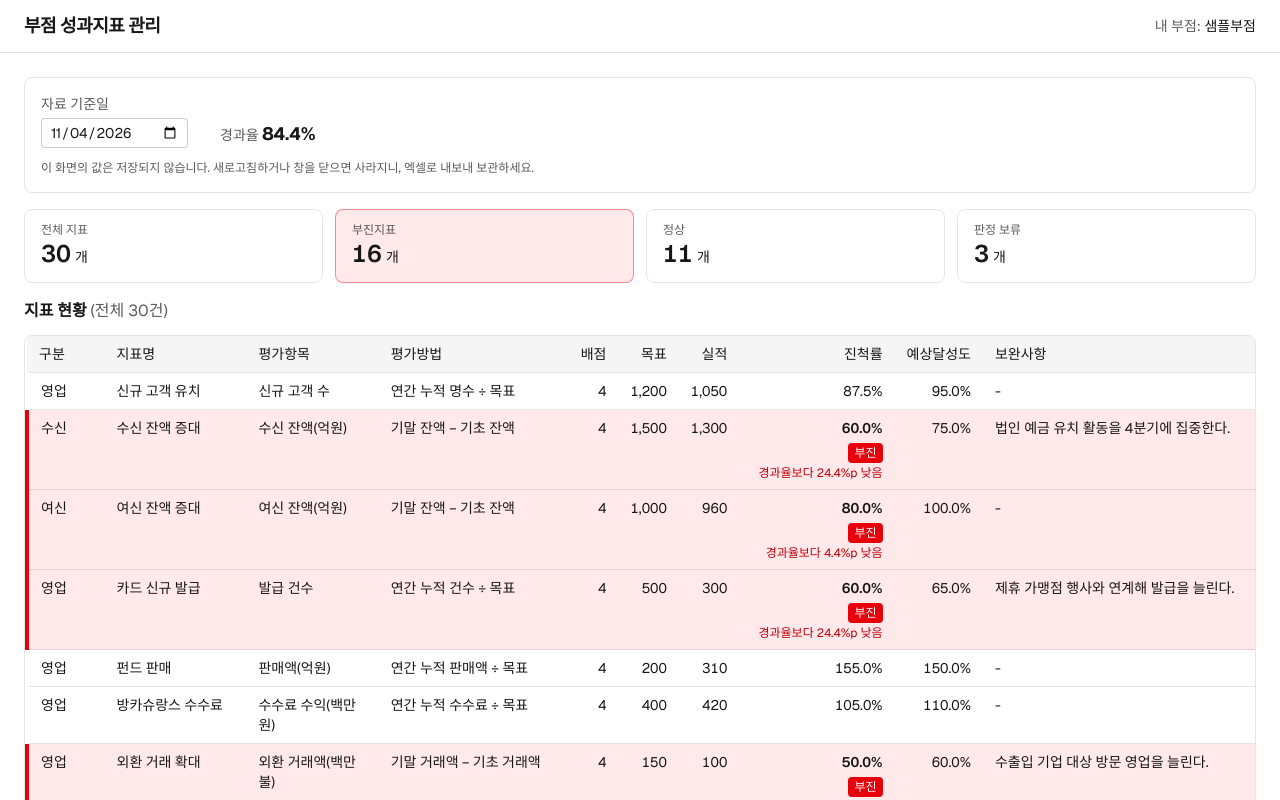
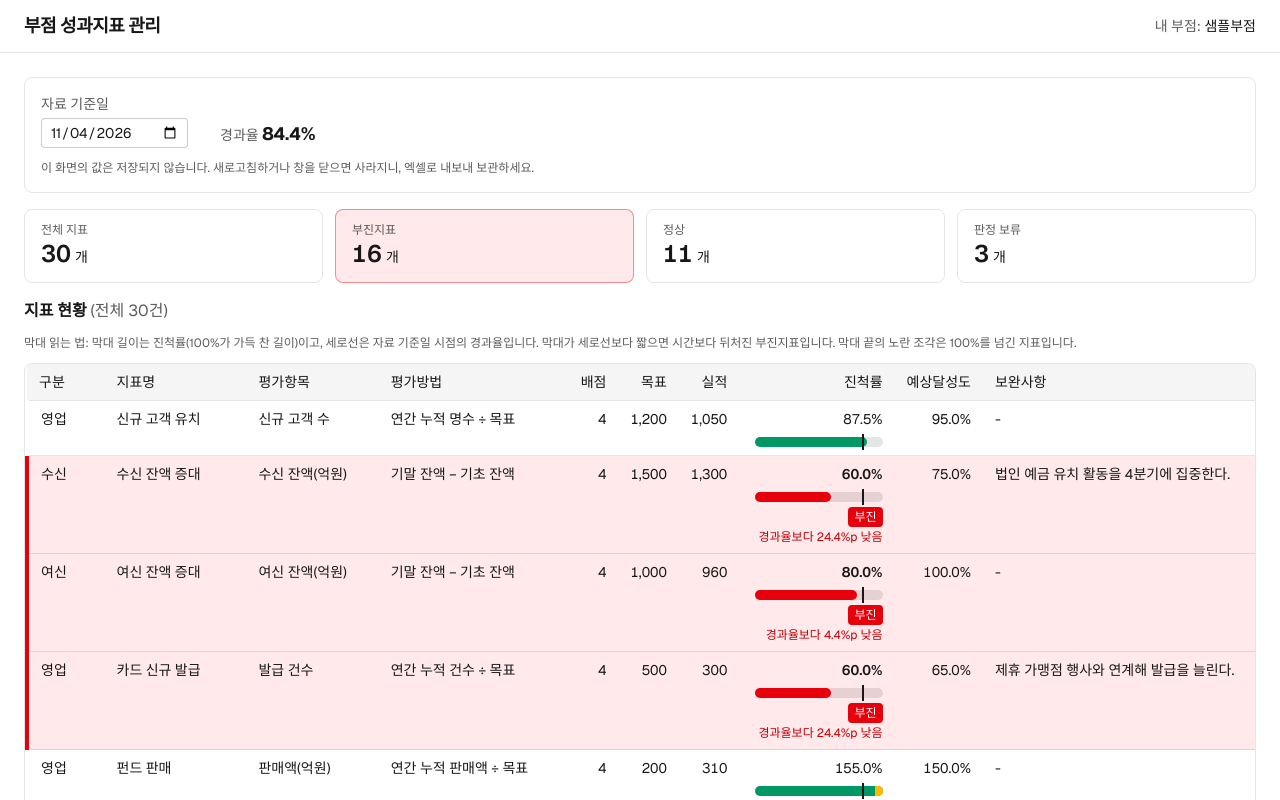
Before and after one commit to greatkmg9968-creator/my-app2, a Next.js app: page / in a window 1280 px wide. Shown: the top 800 px of the page. Built offline with nearby package versions, Linux system fonts and the light colour scheme.

Commit message:
지표마다 진척률 진행 막대와 경과율 눈금선을 추가해 부진 여부를 숫자 없이도 알아보게 함
Co-Authored-By: Claude Sonnet 5.5 <noreply@anthropic.com>

```diff
--- a/components/IndicatorDashboard.tsx
+++ b/components/IndicatorDashboard.tsx
@@ -136,6 +136,11 @@ export default function IndicatorDashboard({ indicators }: IndicatorDashboardPro
               (전체 {rows.length}건)
             </span>
           </h2>
+          {/* 막대 읽는 법 */}
+          <p className="mb-3 text-xs text-foreground/70">
+            막대 읽는 법: 막대 길이는 진척률(100%가 가득 찬 길이)이고, 세로선은 자료 기준일 시점의 경과율입니다.
+            막대가 세로선보다 짧으면 시간보다 뒤처진 부진지표입니다. 막대 끝의 노란 조각은 100%를 넘긴 지표입니다.
+          </p>
           <IndicatorTable rows={rows} />
         </>
       )}
--- a/components/IndicatorTable.tsx
+++ b/components/IndicatorTable.tsx
@@ -8,6 +8,7 @@ import {
   formatNumber,
   formatPercent,
 } from "@/lib/format";
+import ProgressBar from "@/components/ProgressBar";
 import type { Indicator } from "@/types/indicator";
 
 /** 표 한 줄: 지표와, 자료 기준일로 평가한 결과 */
@@ -22,12 +23,13 @@ interface IndicatorTableProps {
 
 /**
  * 진척률 칸.
+ * - 값을 알면: 퍼센트 숫자와 진행 막대(경과율 눈금선 포함)
  * - 부진: "부진" 표시와 경과율보다 얼마나 낮은지(%p)
  * - 판정 보류: 진척률을 알 수 없어 "직접 입력 필요"
  * - 0~200 밖의 값은 잘라 표시하고 원래 값을 안내한다.
  */
 function ProgressCell({ evaluation }: { evaluation: IndicatorEvaluation }) {
-  const { progress, displayProgress, status, gap } = evaluation;
+  const { progress, displayProgress, status, gap, elapsedRate } = evaluation;
 
   if (progress === null || displayProgress === null) {
     return (
@@ -52,6 +54,13 @@ function ProgressCell({ evaluation }: { evaluation: IndicatorEvaluation }) {
           (원래 값 {formatPercent(progress)})
         </span>
       )}
+      <span className="mt-2 block">
+        <ProgressBar
+          progress={progress}
+          elapsedRate={elapsedRate}
+          delayed={status === "delayed"}
+        />
+      </span>
       {status === "delayed" && gap !== null && (
         <span className="mt-1 block">
           <span className="inline-block rounded bg-red-600 px-1.5 py-0.5 text-xs font-medium text-white">
--- /dev/null
+++ b/components/ProgressBar.tsx
@@ -0,0 +1,50 @@
+// Design Ref: §2.2 ⑤ — 진척률 막대(경과율 눈금선 함께). 100%가 가득 찬 길이, 100% 초과분은 끝 표시.
+// Plan SC: 작업 7 — 지표마다 진행 막대로 진척률과 경과율을 비교
+
+import { calcBarGeometry } from "@/lib/bar";
+import { formatPercent } from "@/lib/format";
+
+interface ProgressBarProps {
+  /** 진척률(%). 저장된 원래 값 (0~200 밖일 수도 있다) */
+  progress: number;
+  /** 자료 기준일의 경과율(%) */
+  elapsedRate: number;
+  /** 부진이면 붉은색, 아니면 초록색으로 채운다. */
+  delayed: boolean;
+}
+
+export default function ProgressBar({ progress, elapsedRate, delayed }: ProgressBarProps) {
+  const { fillPercent, overflow, tickPercent } = calcBarGeometry(progress, elapsedRate);
+
+  return (
+    <div
+      // 화면 읽기 프로그램을 쓰는 분도 값을 알 수 있게 글로 설명을 붙인다.
+      role="img"
+      aria-label={`진척률 ${formatPercent(progress)}, 경과율 ${formatPercent(elapsedRate)}${
+        overflow ? ", 100% 초과 달성" : ""
+      }`}
+      className="relative ml-auto h-2.5 w-32 rounded-full bg-black/10 dark:bg-white/20"
+      data-fill={fillPercent}
+      data-overflow={overflow}
+    >
+      {/* 채워진 부분 */}
+      <div
+        className={`h-full rounded-full ${delayed ? "bg-red-600" : "bg-emerald-600"}`}
+        style={{ width: `${fillPercent}%` }}
+      />
+      {/* 100% 초과 표시: 막대 오른쪽 끝에 색이 다른 조각을 붙인다. */}
+      {overflow && (
+        <div
+          aria-hidden="true"
+          className="absolute right-0 top-0 h-full w-2 rounded-r-full bg-amber-400"
+        />
+      )}
+      {/* 경과율 눈금선: 막대가 이 선보다 짧으면 시간보다 뒤처진 것이다. */}
+      <div
+        aria-hidden="true"
+        className="absolute -top-[3px] h-4 w-0.5 -translate-x-1/2 bg-foreground"
+        style={{ left: `${tickPercent}%` }}
+      />
+    </div>
+  );
+}
--- /dev/null
+++ b/lib/bar.ts
@@ -0,0 +1,28 @@
+// Design Ref: §2.2 ⑤ — 진행 막대는 100%를 가득 찬 길이로 하고, 100% 초과분은 끝 표시와 숫자로 보여준다.
+// Plan SC: 작업 7 — 진척률·경과율 시각화 (지표마다 진행 막대로 비교)
+
+/** 진행 막대를 그리는 데 필요한 값 */
+export interface BarGeometry {
+  /** 채워진 길이(%). 0~100. 0 미만은 빈 막대(0), 100 이상은 가득 찬 막대(100) */
+  fillPercent: number;
+  /** 100%를 넘었는지. true면 막대 끝에 초과 표시를 붙인다. */
+  overflow: boolean;
+  /** 경과율 눈금선의 위치(%). 0~100 */
+  tickPercent: number;
+}
+
+function clamp100(value: number): number {
+  return Math.min(100, Math.max(0, value));
+}
+
+/**
+ * 진척률과 경과율로 막대 모양을 정한다.
+ * 막대 길이는 100%가 기준이다. 100%를 넘는 값(최대 200%)은 길이를 늘리지 않고 overflow로 알린다.
+ */
+export function calcBarGeometry(progress: number, elapsedRate: number): BarGeometry {
+  return {
+    fillPercent: clamp100(progress),
+    overflow: progress > 100,
+    tickPercent: clamp100(elapsedRate),
+  };
+}
```
Also changed, not shown: 1 other file (tests, documents, lock files or other folders).
